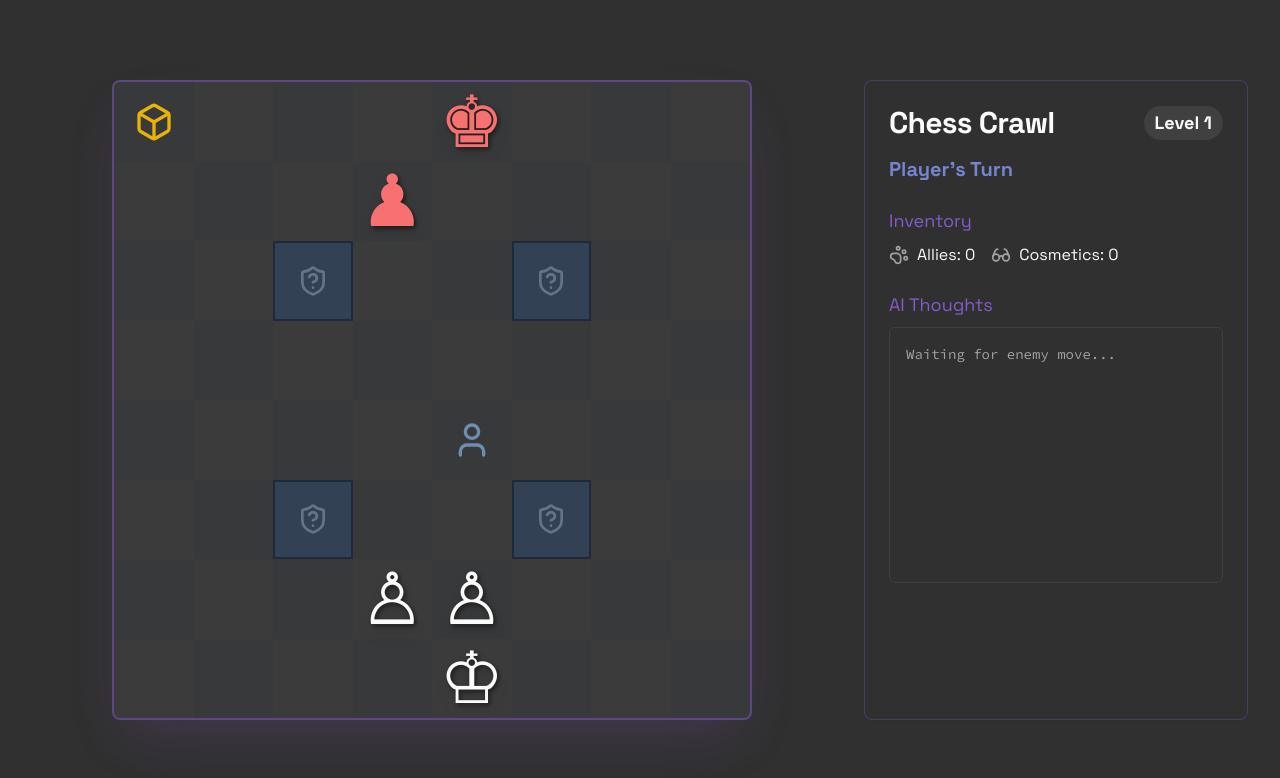
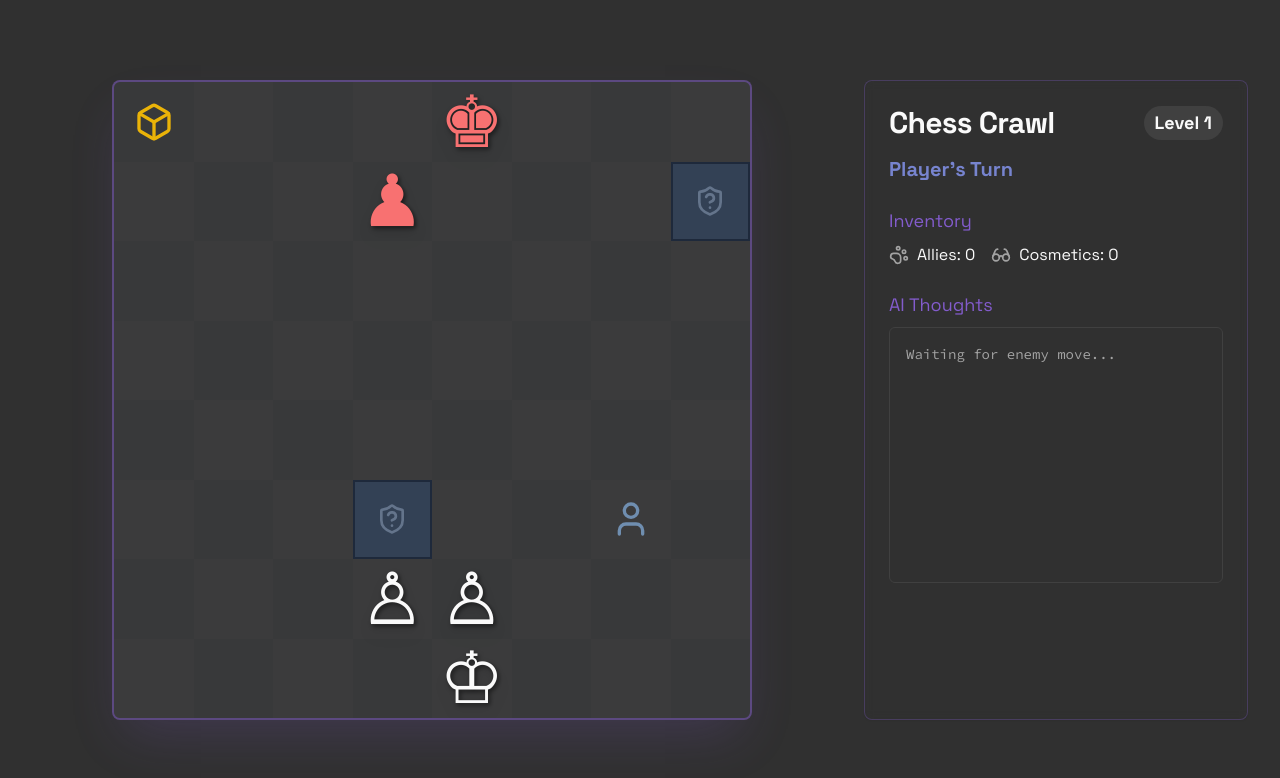
Before and after one commit to denys-experiments/chess-crawl-ai, a Next.js app: page / in a window 1280 px wide. Shown: the top 778 px of the page. Built offline with nearby package versions, Linux system fonts and the light colour scheme.

Commit message:
A few more tweaks. The player should lose the game when losing the King.

```diff
--- a/src/app/page.tsx
+++ b/src/app/page.tsx
@@ -28,6 +28,7 @@ export default function Home() {
   const [inventory, setInventory] = useState<{ pieces: Piece[], cosmetics: string[] }>({ pieces: [], cosmetics: [] });
   const [aiReasoning, setAiReasoning] = useState<string>('');
   const [isLevelComplete, setIsLevelComplete] = useState(false);
+  const [isGameOver, setIsGameOver] = useState(false);
   const [isLoading, setIsLoading] = useState(false);
 
   const { toast } = useToast();
@@ -48,13 +49,18 @@ export default function Home() {
     });
     setPlayerPieces(newPlayerPieces);
     setEnemyPieces(newEnemyPieces);
-    if (newEnemyPieces.length === 0 && level > 0) {
-      setIsLevelComplete(true);
+
+    if (level > 0) {
+      if (newEnemyPieces.length === 0) {
+        setIsLevelComplete(true);
+      } else if (newPlayerPieces.length > 0 && !newPlayerPieces.some(p => p.piece === 'King')) {
+        setIsGameOver(true);
+      }
     }
   }, [board, level]);
 
   const handleTileClick = useCallback((x: number, y: number) => {
-    if (turn !== 'player' || isLoading) return;
+    if (turn !== 'player' || isLoading || isLevelComplete || isGameOver) return;
 
     const clickedTile = board[y][x];
 
@@ -80,7 +86,7 @@ export default function Home() {
       setSelectedPiece({ x, y });
       setAvailableMoves(getValidMoves({ x, y }, board));
     }
-  }, [turn, isLoading, selectedPiece, availableMoves, board]);
+  }, [turn, isLoading, selectedPiece, availableMoves, board, isLevelComplete, isGameOver]);
 
   const movePiece = (from: Position, to: Position) => {
     const newBoard = board.map(row => row.slice());
@@ -88,7 +94,6 @@ export default function Home() {
 
     let pieceToMove = {...piece};
 
-    // Handle special tiles
     const targetTile = newBoard[to.y][to.x];
     if (targetTile) {
       if(targetTile.type === 'chest') {
@@ -102,7 +107,6 @@ export default function Home() {
     newBoard[to.y][to.x] = { ...pieceToMove, x: to.x, y: to.y };
     newBoard[from.y][from.x] = null;
 
-    // Check for rescued allies
     checkForAllyRescue(to, newBoard);
 
     setBoard(newBoard);
@@ -163,7 +167,7 @@ export default function Home() {
     }
 
     let bestMove: { piece: Piece, move: Position } | null = null;
-    let highestValue = 0; // Start with 0 to only consider captures as "better"
+    let highestValue = 0;
 
     for (const { piece, move } of validEnemyMoves) {
         const targetTile = board[move.y][move.x];
@@ -176,7 +180,7 @@ export default function Home() {
                 case 'Bishop': moveValue = 3; break;
                 case 'Knight': moveValue = 3; break;
                 case 'Pawn': moveValue = 1; break;
-                case 'King': moveValue = 100; break; // Should be very high
+                case 'King': moveValue = 100; break;
             }
         }
 
@@ -186,12 +190,11 @@ export default function Home() {
         }
     }
 
-    // If no capture is available (bestMove is null), select a random move
     if (!bestMove) {
         bestMove = validEnemyMoves[Math.floor(Math.random() * validEnemyMoves.length)];
     }
 
-    if (!bestMove) { // Should not happen if validEnemyMoves is not empty, but as a safeguard.
+    if (!bestMove) {
         setIsLoading(false);
         setTurn('player');
         return;
@@ -215,10 +218,10 @@ export default function Home() {
 
 
   useEffect(() => {
-    if (turn === 'enemy' && enemyPieces.length > 0) {
+    if (turn === 'enemy' && enemyPieces.length > 0 && !isGameOver && !isLevelComplete) {
       runEnemyTurn();
     }
-  }, [turn, enemyPieces, runEnemyTurn]);
+  }, [turn, enemyPieces, runEnemyTurn, isGameOver, isLevelComplete]);
 
   const startNextLevel = (piecesToCarry: Piece[]) => {
     const nextLevel = level + 1;
@@ -226,6 +229,19 @@ export default function Home() {
     setBoard(initializeBoard(nextLevel, piecesToCarry));
     setIsLevelComplete(false);
     setTurn('player');
+  };
+
+  const restartGame = () => {
+    setLevel(1);
+    setBoard(initializeBoard(1));
+    setSelectedPiece(null);
+    setAvailableMoves([]);
+    setTurn('player');
+    setInventory({ pieces: [], cosmetics: [] });
+    setAiReasoning('');
+    setIsLevelComplete(false);
+    setIsGameOver(false);
+    setIsLoading(false);
   };
 
   const handleCarryOver = (piecesToCarry: Piece[]) => {
@@ -261,6 +277,10 @@ export default function Home() {
         playerPieces={playerPieces}
         onNextLevel={handleCarryOver}
       />
+      <GameOverDialog
+        isOpen={isGameOver}
+        onRestart={restartGame}
+      />
     </main>
   );
 }
@@ -271,7 +291,9 @@ function LevelCompleteDialog({ isOpen, level, playerPieces, onNextLevel }: { isO
     const selectablePieces = playerPieces.filter(p => p.piece !== 'King');
 
     useEffect(() => {
-        setSelectedPieces([]);
+        if (isOpen) {
+            setSelectedPieces([]);
+        }
     }, [isOpen]);
 
     const togglePieceSelection = (piece: Piece) => {
@@ -288,7 +310,6 @@ function LevelCompleteDialog({ isOpen, level, playerPieces, onNextLevel }: { isO
 
     const handleConfirm = () => {
         onNextLevel(selectedPieces);
-        setSelectedPieces([]);
     }
 
     return (
@@ -309,7 +330,7 @@ function LevelCompleteDialog({ isOpen, level, playerPieces, onNextLevel }: { isO
                     ))}
                 </div>
                 <DialogFooter>
-                    <Button onClick={handleConfirm}>
+                    <Button onClick={handleConfirm} disabled={selectedPieces.length > maxCarryOver}>
                        Start Level {level + 1} ({selectedPieces.length}/{maxCarryOver} selected)
                     </Button>
                 </DialogFooter>
@@ -317,3 +338,21 @@ function LevelCompleteDialog({ isOpen, level, playerPieces, onNextLevel }: { isO
         </Dialog>
     );
 }
+
+function GameOverDialog({ isOpen, onRestart }: { isOpen: boolean; onRestart: () => void; }) {
+  return (
+    <Dialog open={isOpen}>
+      <DialogContent>
+        <DialogHeader>
+          <DialogTitle>Game Over</DialogTitle>
+          <DialogDescription>
+            Your King has been defeated. Better luck next time!
+          </DialogDescription>
+        </DialogHeader>
+        <DialogFooter>
+          <Button onClick={onRestart}>Play Again</Button>
+        </DialogFooter>
+      </DialogContent>
+    </Dialog>
+  );
+}
--- a/src/lib/game-logic.ts
+++ b/src/lib/game-logic.ts
@@ -2,30 +2,34 @@ import type { Board, Position, Piece, Tile, PieceType } from '@/types';
 
 function getRandomAllyPiece(level: number): PieceType {
   let availablePieces: PieceType[];
-  if (level < 3) {
-    // Lower levels get more common pieces
+  if (level <= 1) {
+    availablePieces = ['Pawn', 'Knight'];
+  } else if (level <= 2) {
     availablePieces = ['Pawn', 'Knight', 'Bishop'];
+  } else if (level <= 3) {
+    availablePieces = ['Knight', 'Bishop'];
   } else if (level < 5) {
-    // Mid levels get better pieces
     availablePieces = ['Knight', 'Bishop', 'Rook'];
   } else {
-    // High levels get the best pieces
     availablePieces = ['Bishop', 'Rook', 'Queen'];
   }
   return availablePieces[Math.floor(Math.random() * availablePieces.length)];
 }
 
+function shuffle<T>(array: T[]): T[] {
+  let currentIndex = array.length, randomIndex;
+  while (currentIndex !== 0) {
+    randomIndex = Math.floor(Math.random() * currentIndex);
+    currentIndex--;
+    [array[currentIndex], array[randomIndex]] = [
+      array[randomIndex], array[currentIndex]];
+  }
+  return array;
+}
+
 
 export function initializeBoard(level: number, carryOverPieces: Piece[] = []): Board {
   const board: Board = Array(8).fill(null).map(() => Array(8).fill(null));
-
-  // Place walls
-  if (level > 0) {
-    board[2][2] = { type: 'wall' };
-    board[2][5] = { type: 'wall' };
-    board[5][2] = { type: 'wall' };
-    board[5][5] = { type: 'wall' };
-  }
 
   // Handle player king placement to avoid duplicates
   const carriedOverKing = carryOverPieces.find(p => p.piece === 'King');
@@ -38,18 +42,20 @@ export function initializeBoard(level: number, carryOverPieces: Piece[] = []): B
   // Place other initial carry-over pieces
   const otherCarryOverPieces = carryOverPieces.filter(p => p.piece !== 'King');
   let placedCount = 0;
-  const startPositions = [[7,3], [7,5], [6,4]];
+  const startPositions = [[7,3], [7,5], [6,4], [6,3], [6,5]];
   otherCarryOverPieces.forEach((piece, index) => {
     if(index < startPositions.length) {
       const [y, x] = startPositions[index];
-      board[y][x] = {...piece, x, y};
-      placedCount++;
+      if (!board[y][x]) {
+        board[y][x] = {...piece, x, y};
+        placedCount++;
+      }
     }
   });
 
 
   // Place pawns if no other pieces were carried over
-  if (placedCount === 0) {
+  if (placedCount === 0 && level === 1) {
     board[6][3] = { type: 'piece', piece: 'Pawn', color: 'white', x: 3, y: 6, id: 'wp1' };
     board[6][4] = { type: 'piece', piece: 'Pawn', color: 'white', x: 4, y: 6, id: 'wp2' };
   }
@@ -61,11 +67,43 @@ export function initializeBoard(level: number, carryOverPieces: Piece[] = []): B
   if (level > 1) {
     board[1][5] = { type: 'piece', piece: 'Pawn', color: 'black', x: 5, y: 1, id: 'bp2'};
   }
+  if (level > 2) {
+    board[0][3] = { type: 'piece', piece: 'Knight', color: 'black', x: 3, y: 0, id: 'bn1'};
+  }
+   if (level > 3) {
+    board[0][5] = { type: 'piece', piece: 'Knight', color: 'black', x: 5, y: 0, id: 'bn2'};
+  }
 
+  // After placing fixed pieces, find all empty squares
+  const emptySquares: Position[] = [];
+  for (let y = 0; y < 8; y++) {
+    for (let x = 0; x < 8; x++) {
+      if (!board[y][x]) {
+        emptySquares.push({ x, y });
+      }
+    }
+  }
 
-  // Place chests and allies
-  board[0][0] = { type: 'chest', content: 'cosmetic' };
-  board[4][4] = { type: 'sleeping_ally', piece: getRandomAllyPiece(level) };
+  shuffle(emptySquares);
+
+  const numWalls = Math.min(4, 2 + Math.floor(level / 2));
+  const numChests = Math.min(2, 1 + Math.floor(level / 3));
+  const numAllies = Math.min(3, 1 + Math.floor(level / 2));
+
+  for (let i = 0; i < numWalls; i++) {
+      const pos = emptySquares.pop();
+      if (pos) board[pos.y][pos.x] = { type: 'wall' };
+  }
+
+  for (let i = 0; i < numChests; i++) {
+      const pos = emptySquares.pop();
+      if (pos) board[pos.y][pos.x] = { type: 'chest', content: 'cosmetic' };
+  }
+
+  for (let i = 0; i < numAllies; i++) {
+      const pos = emptySquares.pop();
+      if (pos) board[pos.y][pos.x] = { type: 'sleeping_ally', piece: getRandomAllyPiece(level) };
+  }
 
   return board;
 }
@@ -101,12 +139,10 @@ function getPawnMoves(pos: Position, piece: Piece, board: Board): Position[] {
   const direction = piece.color === 'white' ? -1 : 1;
   const { x, y } = pos;
 
-  // Forward move
   if (isWithinBoard(x, y + direction) && !board[y + direction][x]) {
     moves.push({ x, y: y + direction });
   }
 
-  // Diagonal captures
   const captureOffsets = [-1, 1];
   captureOffsets.forEach(offset => {
     if (isWithinBoard(x + offset, y + direction)) {
@@ -155,7 +191,6 @@ function getKingMoves(pos: Position, piece: Piece, board: Board): Position[] {
         if(isWithinBoard(newX, newY)) {
             const target = board[newY][newX];
              if (!target || target.type !== 'wall' && (target.type !== 'piece' || target.color !== piece.color)) {
-                // For this game, we allow moving to unsafe squares, just mark them later
                 moves.push({x: newX, y: newY});
             }
         }
@@ -196,7 +231,6 @@ export function calculateSimpleEnemyMove(enemy: Piece, board: Board, playerPiece
   const availableMoves = getValidMoves({ x: enemy.x, y: enemy.y }, board);
   if (availableMoves.length === 0) return null;
 
-  // 1. Prioritize capture moves
   const captureMoves = availableMoves.filter(move => {
     const targetTile = board[move.y][move.x];
     return targetTile?.type === 'piece' && targetTile.color === 'white';
@@ -206,7 +240,6 @@ export function calculateSimpleEnemyMove(enemy: Piece, board: Board, playerPiece
     return captureMoves[0];
   }
 
-  // 2. If no capture, move towards the closest player piece
   if (playerPieces.length > 0) {
     let closestPlayerPiece: Piece | null = null;
     let minDistanceToPlayer = Infinity;
@@ -234,6 +267,5 @@ export function calculateSimpleEnemyMove(enemy: Piece, board: Board, playerPiece
     }
   }
 
-  // 3. If no other logic applies, make a random move
   return availableMoves[Math.floor(Math.random() * availableMoves.length)];
 }
```
